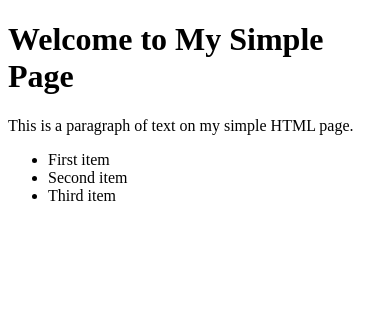
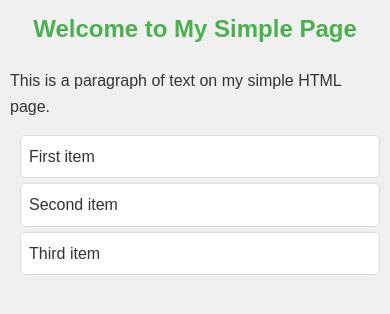
Before and after one commit to IMANARIYO/masterringgithub, a plain HTML site: page index.html in a window 390 px wide. Drawn offline with Linux system fonts and the light colour scheme.

Commit message:
adding  the css for the home page

```diff
--- /dev/null
+++ b/index.css
@@ -0,0 +1,62 @@
+/* index.css */
+
+/* Basic reset for padding and margin */
+body, h1, p, ul, li {
+    margin: 0;
+    padding: 0;
+}
+
+/* Set font family and line height for better readability */
+body {
+    font-family: Arial, sans-serif;
+    line-height: 1.6;
+    background-color: #f0f0f0;
+    color: #333;
+    padding: 20px;
+}
+
+/* Style for the main heading */
+h1 {
+    color: #4CAF50;
+    text-align: center;
+    margin-bottom: 20px;
+}
+
+/* Style for the paragraph */
+p {
+    margin-bottom: 15px;
+}
+
+/* Style for the unordered list */
+ul {
+    list-style-type: none;
+    padding-left: 20px;
+}
+
+/* Style for list items */
+li {
+    background-color: #ffffff;
+    border: 1px solid #ddd;
+    margin-bottom: 5px;
+    padding: 10px;
+    border-radius: 5px;
+}
+
+/* Additional styling for responsiveness */
+@media (max-width: 600px) {
+    body {
+        padding: 10px;
+    }
+
+    h1 {
+        font-size: 1.5em;
+    }
+
+    ul {
+        padding-left: 10px;
+    }
+
+    li {
+        padding: 8px;
+    }
+}
--- a/index.html
+++ b/index.html
@@ -4,6 +4,7 @@
     <meta charset="UTF-8">
     <meta name="viewport" content="width=<device-width>, initial-scale=1.0">
     <title>Document</title>
+    <link rel="stylesheet" href="index.css">
 </head>
 <body>
     <h1>Welcome to My Simple Page</h1>
```
